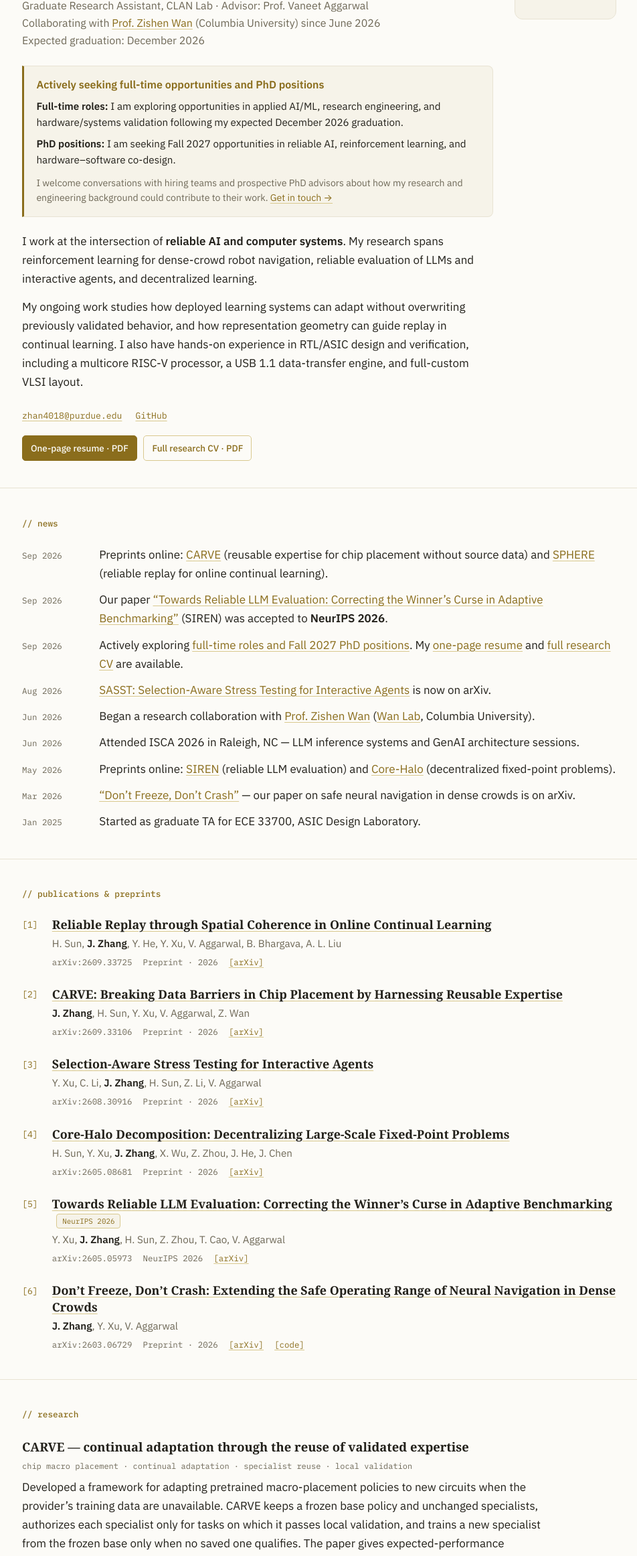
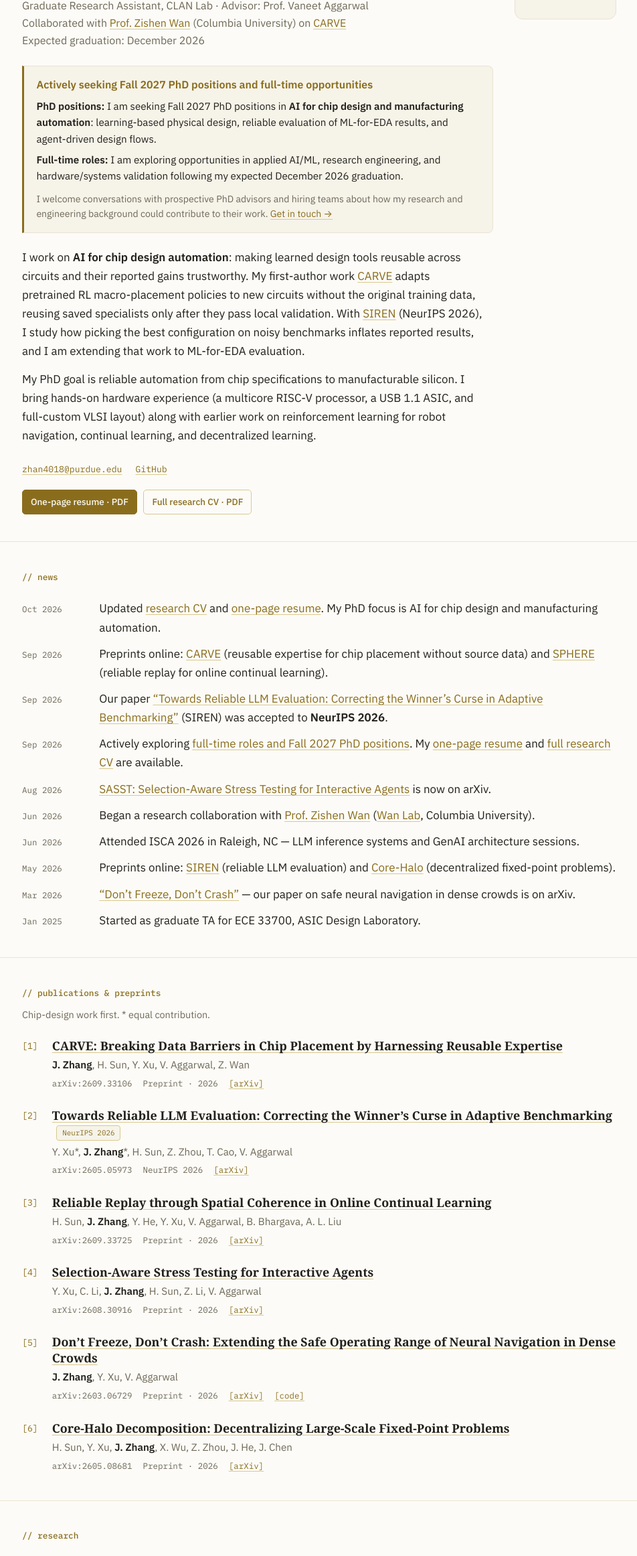
Before and after one commit to jefferyz001/jefferyz001.github.io, a plain HTML site: page index.html in a window 1280 px wide. Shown: the part 228-2551 px from the top of the page at 67% size, without its empty margins (163-1115 px from the left). Drawn offline with Linux system fonts and the light colour scheme; a web font is replaced by a local one.

Commit message:
Update index.html

```diff
--- a/index.html
+++ b/index.html
@@ -4,8 +4,8 @@
 <head>
 <meta charset="utf-8"/>
 <meta content="width=device-width, initial-scale=1.0" name="viewport"/>
-<title>Jiefu (Jeff) Zhang — Computer Engineering &amp; Reliable AI | Purdue</title>
-<meta content="Jiefu (Jeff) Zhang, Computer Engineering MS student at Purdue University. Reliable AI, reinforcement learning, AI evaluation, and hardware systems. Seeking full-time opportunities and Fall 2027 PhD positions." name="description"/>
+<title>Jiefu (Jeff) Zhang — AI for Chip Design Automation | Purdue</title>
+<meta content="Jiefu (Jeff) Zhang, Computer Engineering MS student at Purdue University working on AI for chip design and manufacturing automation: reusable learning-based physical design, reliable evaluation of ML-for-EDA results, and hands-on VLSI/ASIC design. Seeking Fall 2027 PhD positions and full-time opportunities." name="description"/>
 <link href="https://fonts.googleapis.com" rel="preconnect"/>
 <link crossorigin="" href="https://fonts.gstatic.com" rel="preconnect"/>
 <link href="https://fonts.googleapis.com/css2?family=IBM+Plex+Mono:wght@400;500&amp;family=IBM+Plex+Sans:wght@400;500;600&amp;family=STIX+Two+Text:ital,wght@0,400;0,500;0,600;1,400&amp;display=swap" rel="stylesheet"/>
@@ -200,7 +200,7 @@ section{scroll-margin-top:1rem}
 
 @media(max-width:700px){.monogram .init{line-height:1.15;font-size:2.1rem}.monogram .tag{text-align:center;line-height:1.2;font-size:.5rem;letter-spacing:.03em;padding:0 .4rem}}
 </style>
-<link href="https://jefferyz001.github.io/" rel="canonical"/><meta content="Jiefu (Jeff) Zhang — Computer Engineering &amp; Reliable AI" property="og:title"/><meta content="Purdue Computer Engineering MS student seeking full-time opportunities and Fall 2027 PhD positions. Research, projects, and resume." property="og:description"/><meta content="website" property="og:type"/><meta content="https://jefferyz001.github.io/" property="og:url"/><meta content="#FCFBF7" name="theme-color"/></head>
+<link href="https://jefferyz001.github.io/" rel="canonical"/><meta content="Jiefu (Jeff) Zhang — AI for Chip Design Automation" property="og:title"/><meta content="Purdue Computer Engineering MS student seeking Fall 2027 PhD positions in AI for chip design and manufacturing automation. Research, papers, and CV." property="og:description"/><meta content="website" property="og:type"/><meta content="https://jefferyz001.github.io/" property="og:url"/><meta content="#FCFBF7" name="theme-color"/></head>
 <body><a class="skip-link" href="#main-content">Skip to content</a>
 <header class="site-header">
 <div class="wrap">
@@ -217,15 +217,15 @@ section{scroll-margin-top:1rem}
 <h1>Jiefu <span class="preferred">(Jeff)</span> Zhang<span class="zh" lang="zh">张杰夫</span></h1>
 <p class="role"><b>MS student, Computer Engineering</b> · Purdue University<br/>
 Graduate Research Assistant, CLAN Lab · Advisor: Prof. Vaneet Aggarwal<br/>
-Collaborating with <a href="https://zishenwan.github.io/">Prof. Zishen Wan</a> (Columbia University) since&nbsp;June&nbsp;2026<br/>
+Collaborated with <a href="https://zishenwan.github.io/">Prof. Zishen Wan</a> (Columbia University) on <a href="#carve">CARVE</a><br/>
 Expected graduation: December 2026</p><aside aria-labelledby="opportunity-title" class="seeking" id="opportunities">
-<h2 id="opportunity-title">Actively seeking full-time opportunities and PhD positions</h2>
+<h2 id="opportunity-title">Actively seeking Fall 2027 PhD positions and full-time opportunities</h2>
+<p><strong>PhD positions:</strong> I am seeking Fall 2027 PhD positions in <strong>AI for chip design and manufacturing automation</strong>: learning-based physical design, reliable evaluation of ML-for-EDA results, and agent-driven design flows.</p>
 <p><strong>Full-time roles:</strong> I am exploring opportunities in applied AI/ML, research engineering, and hardware/systems validation following my expected December 2026 graduation.</p>
-<p><strong>PhD positions:</strong> I am seeking Fall 2027 opportunities in reliable AI, reinforcement learning, and hardware–software co-design.</p>
-<p class="invite">I welcome conversations with hiring teams and prospective PhD advisors about how my research and engineering background could contribute to their work. <a href="mailto:zhan4018@purdue.edu?subject=Opportunity%20for%20Jiefu%20Zhang">Get in touch →</a></p>
+<p class="invite">I welcome conversations with prospective PhD advisors and hiring teams about how my research and engineering background could contribute to their work. <a href="mailto:zhan4018@purdue.edu?subject=Opportunity%20for%20Jiefu%20Zhang">Get in touch →</a></p>
 </aside>
-<div class="bio"><p>I work at the intersection of <strong>reliable AI and computer systems</strong>. My research spans reinforcement learning for dense-crowd robot navigation, reliable evaluation of LLMs and interactive agents, and decentralized learning.</p>
-<p>My ongoing work studies how deployed learning systems can adapt without overwriting previously validated behavior, and how representation geometry can guide replay in continual learning. I also have hands-on experience in RTL/ASIC design and verification, including a multicore RISC-V processor, a USB 1.1 data-transfer engine, and full-custom VLSI layout.</p></div>
+<div class="bio"><p>I work on <strong>AI for chip design automation</strong>: making learned design tools reusable across circuits and their reported gains trustworthy. My first-author work <a href="#carve">CARVE</a> adapts pretrained RL macro-placement policies to new circuits without the original training data, reusing saved specialists only after they pass local validation. With <a href="#siren">SIREN</a> (NeurIPS&nbsp;2026), I study how picking the best configuration on noisy benchmarks inflates reported results, and I am extending that work to ML-for-EDA evaluation.</p>
+<p>My PhD goal is reliable automation from chip specifications to manufacturable silicon. I bring hands-on hardware experience (a multicore RISC-V processor, a USB&nbsp;1.1 ASIC, and full-custom VLSI layout) along with earlier work on reinforcement learning for robot navigation, continual learning, and decentralized learning.</p></div>
 
 <div class="contact"><a href="mailto:zhan4018@purdue.edu">zhan4018@purdue.edu</a>
 <a href="https://github.com/jefferyz001">GitHub</a></div><div aria-label="Resume downloads" class="downloads">
@@ -245,7 +245,8 @@ Expected graduation: December 2026</p><aside aria-labelledby="opportunity-title"
 <section id="news">
 <div class="wrap">
 <h2 class="eyebrow">news</h2>
-<ul class="news"><li><time datetime="2026-09">Sep 2026</time><span>Preprints online: <a href="https://arxiv.org/abs/2609.33106">CARVE</a> (reusable expertise for chip placement without source data) and <a href="https://arxiv.org/abs/2609.33725">SPHERE</a> (reliable replay for online continual learning).</span></li>
+<ul class="news"><li><time datetime="2026-10">Oct 2026</time><span>Updated <a href="cv.pdf">research CV</a> and <a href="resume.pdf">one-page resume</a>. My PhD focus is AI for chip design and manufacturing automation.</span></li>
+<li><time datetime="2026-09">Sep 2026</time><span>Preprints online: <a href="https://arxiv.org/abs/2609.33106">CARVE</a> (reusable expertise for chip placement without source data) and <a href="https://arxiv.org/abs/2609.33725">SPHERE</a> (reliable replay for online continual learning).</span></li>
 <li><time datetime="2026-09">Sep 2026</time><span>Our paper <a href="https://arxiv.org/abs/2605.05973">“Towards Reliable LLM Evaluation: Correcting the Winner’s Curse in Adaptive Benchmarking”</a> (SIREN) was accepted to <strong>NeurIPS 2026</strong>.</span></li>
 <li><time datetime="2026-09">Sep 2026</time><span>Actively exploring <a href="#opportunities">full-time roles and Fall 2027 PhD positions</a>. My <a href="resume.pdf">one-page resume</a> and <a href="cv.pdf">full research CV</a> are available.</span></li>
 <li><time datetime="2026-08">Aug 2026</time><span><a href="https://arxiv.org/abs/2608.30916">SASST: Selection-Aware Stress Testing for Interactive Agents</a> is now on arXiv.</span></li>
@@ -260,18 +261,19 @@ Expected graduation: December 2026</p><aside aria-labelledby="opportunity-title"
 <section id="publications">
 <div class="wrap">
 <h2 class="eyebrow">publications &amp; preprints</h2>
-<ol class="pubs"><li><div><p class="pub-title"><a href="https://arxiv.org/abs/2609.33725">Reliable Replay through Spatial Coherence in Online Continual Learning</a></p>
+<p class="section-note">Chip-design work first. * equal contribution.</p>
+<ol class="pubs"><li><div><p class="pub-title"><a href="https://arxiv.org/abs/2609.33106">CARVE: Breaking Data Barriers in Chip Placement by Harnessing Reusable Expertise</a></p>
+<p class="pub-authors"><b>J. Zhang</b>, H. Sun, Y. Xu, V. Aggarwal, Z. Wan</p><p class="pub-meta"><span>arXiv:2609.33106</span><span>Preprint · 2026</span><a href="https://arxiv.org/abs/2609.33106">[arXiv]</a></p></div></li>
+<li><div><p class="pub-title"><a href="https://arxiv.org/abs/2605.05973">Towards Reliable LLM Evaluation: Correcting the Winner’s Curse in Adaptive Benchmarking</a> <span class="badge">NeurIPS 2026</span></p>
+<p class="pub-authors">Y. Xu*, <b>J. Zhang</b>*, H. Sun, Z. Zhou, T. Cao, V. Aggarwal</p><p class="pub-meta"><span>arXiv:2605.05973</span><span>NeurIPS 2026</span><a href="https://arxiv.org/abs/2605.05973">[arXiv]</a></p></div></li>
+<li><div><p class="pub-title"><a href="https://arxiv.org/abs/2609.33725">Reliable Replay through Spatial Coherence in Online Continual Learning</a></p>
 <p class="pub-authors">H. Sun, <b>J. Zhang</b>, Y. He, Y. Xu, V. Aggarwal, B. Bhargava, A. L. Liu</p><p class="pub-meta"><span>arXiv:2609.33725</span><span>Preprint · 2026</span><a href="https://arxiv.org/abs/2609.33725">[arXiv]</a></p></div></li>
-<li><div><p class="pub-title"><a href="https://arxiv.org/abs/2609.33106">CARVE: Breaking Data Barriers in Chip Placement by Harnessing Reusable Expertise</a></p>
-<p class="pub-authors"><b>J. Zhang</b>, H. Sun, Y. Xu, V. Aggarwal, Z. Wan</p><p class="pub-meta"><span>arXiv:2609.33106</span><span>Preprint · 2026</span><a href="https://arxiv.org/abs/2609.33106">[arXiv]</a></p></div></li>
 <li><div><p class="pub-title"><a href="https://arxiv.org/abs/2608.30916">Selection-Aware Stress Testing for Interactive Agents</a></p>
 <p class="pub-authors">Y. Xu, C. Li, <b>J. Zhang</b>, H. Sun, Z. Li, V. Aggarwal</p><p class="pub-meta"><span>arXiv:2608.30916</span><span>Preprint · 2026</span><a href="https://arxiv.org/abs/2608.30916">[arXiv]</a></p></div></li>
+<li><div><p class="pub-title"><a href="https://arxiv.org/abs/2603.06729">Don’t Freeze, Don’t Crash: Extending the Safe Operating Range of Neural Navigation in Dense Crowds</a></p>
+<p class="pub-authors"><b>J. Zhang</b>, Y. Xu, V. Aggarwal</p><p class="pub-meta"><span>arXiv:2603.06729</span><span>Preprint · 2026</span><a href="https://arxiv.org/abs/2603.06729">[arXiv]</a><a href="https://github.com/jefferyz001/PSS-Social">[code]</a></p></div></li>
 <li><div><p class="pub-title"><a href="https://arxiv.org/abs/2605.08681">Core-Halo Decomposition: Decentralizing Large-Scale Fixed-Point Problems</a></p>
-<p class="pub-authors">H. Sun, Y. Xu, <b>J. Zhang</b>, X. Wu, Z. Zhou, J. He, J. Chen</p><p class="pub-meta"><span>arXiv:2605.08681</span><span>Preprint · 2026</span><a href="https://arxiv.org/abs/2605.08681">[arXiv]</a></p></div></li>
-<li><div><p class="pub-title"><a href="https://arxiv.org/abs/2605.05973">Towards Reliable LLM Evaluation: Correcting the Winner’s Curse in Adaptive Benchmarking</a> <span class="badge">NeurIPS 2026</span></p>
-<p class="pub-authors">Y. Xu, <b>J. Zhang</b>, H. Sun, Z. Zhou, T. Cao, V. Aggarwal</p><p class="pub-meta"><span>arXiv:2605.05973</span><span>NeurIPS 2026</span><a href="https://arxiv.org/abs/2605.05973">[arXiv]</a></p></div></li>
-<li><div><p class="pub-title"><a href="https://arxiv.org/abs/2603.06729">Don’t Freeze, Don’t Crash: Extending the Safe Operating Range of Neural Navigation in Dense Crowds</a></p>
-<p class="pub-authors"><b>J. Zhang</b>, Y. Xu, V. Aggarwal</p><p class="pub-meta"><span>arXiv:2603.06729</span><span>Preprint · 2026</span><a href="https://arxiv.org/abs/2603.06729">[arXiv]</a><a href="https://github.com/jefferyz001/PSS-Social">[code]</a></p></div></li></ol>
+<p class="pub-authors">H. Sun, Y. Xu, <b>J. Zhang</b>, X. Wu, Z. Zhou, J. He, J. Chen</p><p class="pub-meta"><span>arXiv:2605.08681</span><span>Preprint · 2026</span><a href="https://arxiv.org/abs/2605.08681">[arXiv]</a></p></div></li></ol>
 </div>
 </section>
 <section id="research">
@@ -280,9 +282,15 @@ Expected graduation: December 2026</p><aside aria-labelledby="opportunity-title"
 <div class="research">
 <article id="carve">
 <h3>CARVE — continual adaptation through the reuse of validated expertise</h3>
-<p class="meta">chip macro placement · continual adaptation · specialist reuse · local validation</p>
-<p>Developed a framework for adapting pretrained macro-placement policies to new circuits when the provider’s training data are unavailable. CARVE keeps a frozen base policy and unchanged specialists, authorizes each specialist only for tasks on which it passes local validation, and trains a new specialist from the frozen base only when no saved one qualifies. The paper gives expected-performance guarantees for repeated reuse and matching bounds on the local samples needed for reliable reuse. In macro placement, a reuse-first variant cut recorded training time by 58.5% (9.66 → 4.01 h) while mean HPWL gain moved only from 8.41% to 7.86%, and a simulated receiving operator reused imported specialists on six of seven new IBM circuits without training of its own.</p>
+<p class="meta">chip macro placement · AI for EDA · specialist reuse · local validation</p>
+<p>Developed a framework for adapting pretrained macro-placement policies to new circuits when the provider’s training data are unavailable. CARVE keeps a frozen base policy and unchanged specialists, authorizes each specialist only for tasks on which it passes local validation, and trains a new specialist from the frozen base only when no saved one qualifies. The paper gives expected-performance guarantees for repeated reuse and matching bounds on the local samples needed for reliable reuse. In macro placement, a reuse-first variant cut recorded training time by 58.5% (9.66 → 4.01 h) while mean HPWL gain moved only from 8.41% to 7.86%, and a simulated receiving operator reused imported specialists on six of seven new IBM circuits without training of its own. Joint work with Prof. Zishen Wan (Columbia University).</p>
 <p class="links"><a href="https://arxiv.org/abs/2609.33106">[arXiv]</a></p>
+</article>
+<article id="siren">
+<h3>SIREN — selection-aware inference for adaptive LLM evaluation <span class="badge">NeurIPS 2026</span></h3>
+<p class="meta">post-selection inference · held-out evaluation · LLM benchmarking</p>
+<p>Co-developed a repeated-split reporting protocol for the fresh-data performance of tune-then-deploy LLM procedures under explicit tuning budgets. It freezes a post-search shortlist, separates selection from held-out evaluation, and quantifies uncertainty with an item-level multiplier bootstrap. Led MMLU-Pro tuning experiments with vLLM-served models and DSPy prompt optimization. I am now extending SIREN to AI-for-EDA results, where the best run of a learned optimizer is usually selected and reported on the same benchmark circuits; current experiments use macro placement.</p>
+<p class="links"><a href="https://arxiv.org/abs/2605.05973">[arXiv]</a></p>
 </article>
 <article id="sphere">
 <h3>SPHERE — spatial coherent risk control for replay</h3>
@@ -301,12 +309,6 @@ Expected graduation: December 2026</p><aside aria-labelledby="opportunity-title"
 <p class="meta">deep RL · density generalization · robot navigation</p>
 <p>Developed and benchmarked a reinforcement-learning approach to dense-crowd navigation, combining density-invariant observations, density-randomized training, and physics-informed proxemic reward shaping. The study evaluates zero-shot transfer to larger crowds and separates goal-reaching, collision-free success, and freezing failures across learned and analytical baselines.</p>
 <p class="links"><a href="https://arxiv.org/abs/2603.06729">[arXiv]</a><a href="https://github.com/jefferyz001/PSS-Social">[code]</a></p>
-</article>
-<article id="siren">
-<h3>SIREN — selection-aware inference for adaptive LLM evaluation <span class="badge">NeurIPS 2026</span></h3>
-<p class="meta">post-selection inference · held-out evaluation · LLM benchmarking</p>
-<p>Co-developed a repeated-split reporting protocol for the fresh-data performance of tune-then-deploy LLM procedures under explicit tuning budgets. It freezes a post-search shortlist, separates selection from held-out evaluation, and quantifies uncertainty with an item-level multiplier bootstrap. Led MMLU-Pro tuning experiments with vLLM-served models and DSPy prompt optimization.</p>
-<p class="links"><a href="https://arxiv.org/abs/2605.05973">[arXiv]</a></p>
 </article>
 <article id="core-halo">
 <h3>Core-Halo — decentralizing large-scale fixed-point problems</h3>
@@ -330,7 +332,7 @@ Expected graduation: December 2026</p><aside aria-labelledby="opportunity-title"
 <p class="meta">West Lafayette, Indiana · 2020–2024</p>
 <p><strong>Bachelor of Science in Computer Engineering</strong></p>
 </div>
-<p style="margin-top:1.2rem;font-size:.95rem">Coursework: Artificial Intelligence, Embedded Systems, ASIC Design, VLSI Design, RISC-V Architecture, Semiconductor Fabrication.</p>
+<p style="margin-top:1.2rem;font-size:.95rem">Coursework: ASIC Design, VLSI Design, Semiconductor Fabrication, RISC-V Architecture, Embedded Systems, Artificial Intelligence.</p>
 </div></section><section id="teaching">
 <div class="wrap">
 <h2 class="eyebrow">teaching &amp; industry experience</h2>
@@ -372,15 +374,15 @@ Expected graduation: December 2026</p><aside aria-labelledby="opportunity-title"
 <div class="wrap">
 <h2 class="eyebrow">skills</h2>
 <dl class="skills"><div><dt>programming</dt><dd>Python, C/C++, Verilog, SystemVerilog, MATLAB, Java</dd></div>
-<div><dt>ML / research</dt><dd>PyTorch, reinforcement learning, continual learning, LLM/agent evaluation, Gym, PettingZoo, DSPy, vLLM, SUMO</dd></div>
-<div><dt>hardware / EDA</dt><dd>Cadence Virtuoso, QuestaSim, DRC/LVS, RTL design, FPGA, ASIC/SoC integration</dd></div>
+<div><dt>ML / AI for EDA</dt><dd>PyTorch, reinforcement learning, RL-based macro placement, continual learning, LLM/agent evaluation, Gym, PettingZoo, DSPy, vLLM, SUMO</dd></div>
+<div><dt>hardware / EDA</dt><dd>Cadence Virtuoso, QuestaSim, DRC/LVS, parasitic extraction, RTL design, FPGA, ASIC/SoC integration</dd></div>
 <div><dt>systems / tools</dt><dd>Linux, Git, LaTeX</dd></div>
 <div><dt>languages</dt><dd>English, Mandarin</dd></div></dl>
 </div>
 </section>
 </main>
 <footer>
-<div class="wrap"><span>© 2026 Jiefu Zhang · Updated September 28, 2026</span><span><a href="mailto:zhan4018@purdue.edu">Get in touch</a> · <a href="resume.pdf">Resume</a> · <a href="cv.pdf">Full CV</a></span></div>
+<div class="wrap"><span>© 2026 Jiefu Zhang · Updated October 7, 2026</span><span><a href="mailto:zhan4018@purdue.edu">Get in touch</a> · <a href="resume.pdf">Resume</a> · <a href="cv.pdf">Full CV</a></span></div>
 </footer>
 </body>
 </html>
```
